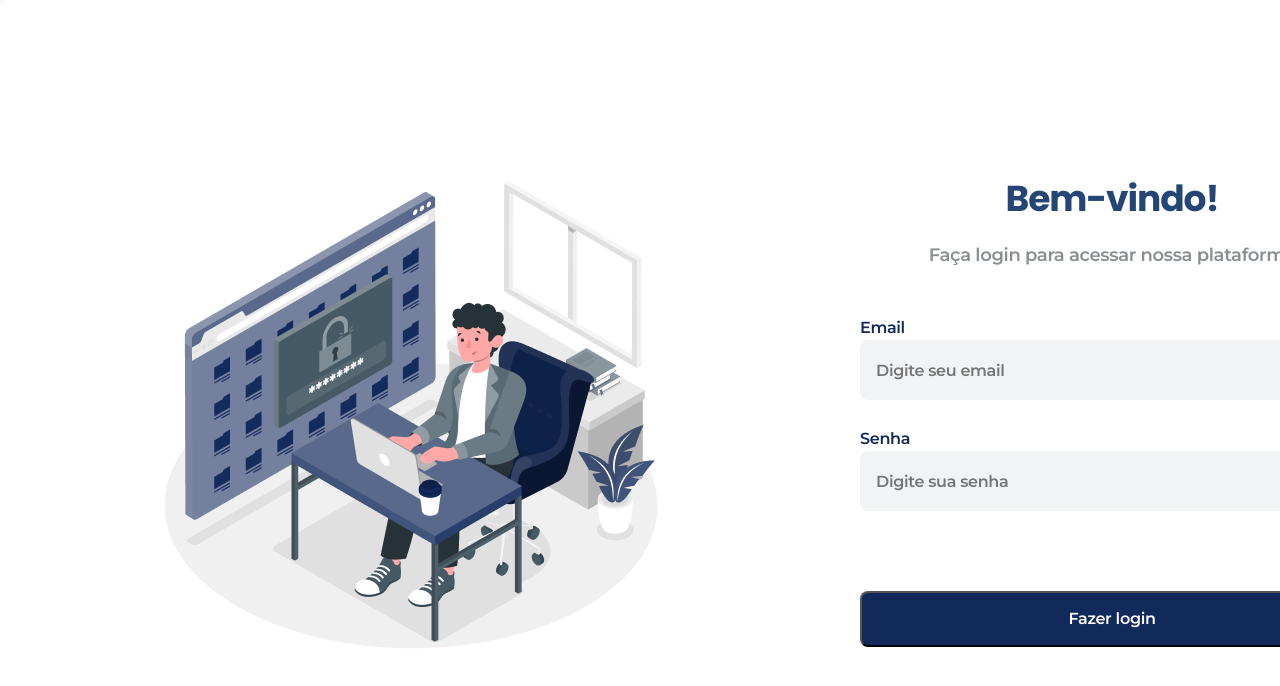
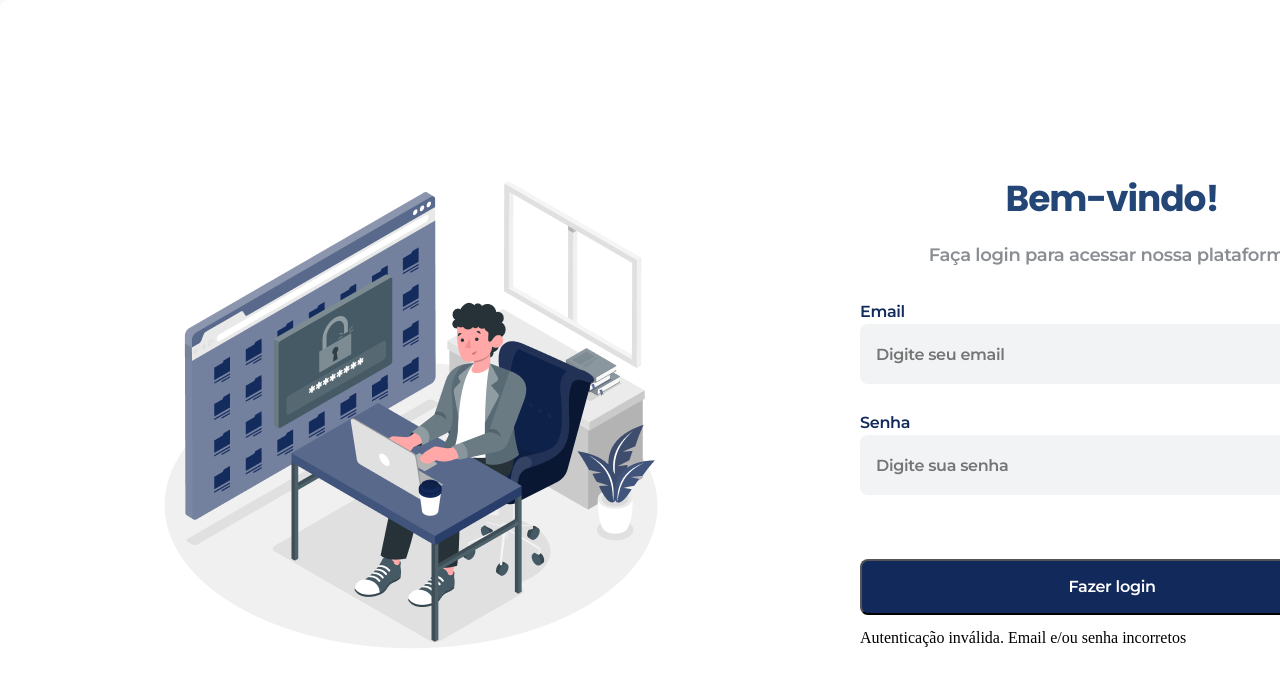
Before and after one commit to Anderson-Alencar/contact-list, a React (Create React App) app: page / in a window 1280 px wide. Both pictures are taken after a click on the button "Fazer login". Shown: the top 686 px of the page. Built offline with nearby package versions, Linux system fonts and the light colour scheme; no server answers.

Commit message:
feat: alerta de credenciais inválidas

```diff
--- a/src/components/ButtonLogin.jsx
+++ b/src/components/ButtonLogin.jsx
@@ -4,7 +4,9 @@ import UserContext from '../context/UserContext';
 import { requestLogin } from '../services/requests';
 
 function ButtonLogin() {
-  const { email, password, setIsAuthenticated } = useContext(UserContext);
+  const {
+    email, password, setIsAuthenticated, setAuthenticationError,
+  } = useContext(UserContext);
   const navigate = useNavigate();
 
   const login = async () => {
@@ -17,6 +19,7 @@ function ButtonLogin() {
       navigate('/contacts');
     } catch (error) {
       setIsAuthenticated(false);
+      setAuthenticationError(true);
     }
   };
 
--- a/src/components/FormLogin.jsx
+++ b/src/components/FormLogin.jsx
@@ -4,7 +4,7 @@ import ButtonLogin from './ButtonLogin';
 
 function FormLogin() {
   const {
-    email, password, setEmail, setPassword,
+    email, password, setEmail, setPassword, authenticationError,
   } = useContext(UserContext);
 
   return (
@@ -37,6 +37,15 @@ function FormLogin() {
         </label>
       </div>
       <ButtonLogin />
+      {
+        authenticationError && (
+          <div className="invalid-auth">
+            <span>
+              Autenticação inválida. Email e/ou senha incorretos
+            </span>
+          </div>
+        )
+      }
     </form>
   );
 }
--- a/src/context/UserProvider.js
+++ b/src/context/UserProvider.js
@@ -6,6 +6,7 @@ export default function ContactsProvider({ children }) {
   const [email, setEmail] = useState('');
   const [password, setPassword] = useState('');
   const [isAuthenticated, setIsAuthenticated] = useState(false);
+  const [authenticationError, setAuthenticationError] = useState(false);
 
   // eslint-disable-next-line react/jsx-no-constructed-context-values
   const contextValue = {
@@ -15,6 +16,8 @@ export default function ContactsProvider({ children }) {
     setPassword,
     isAuthenticated,
     setIsAuthenticated,
+    authenticationError,
+    setAuthenticationError,
   };
 
   return (
```
